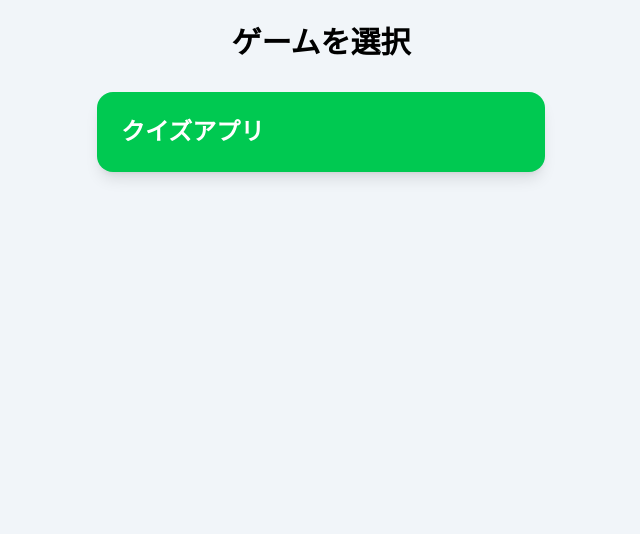
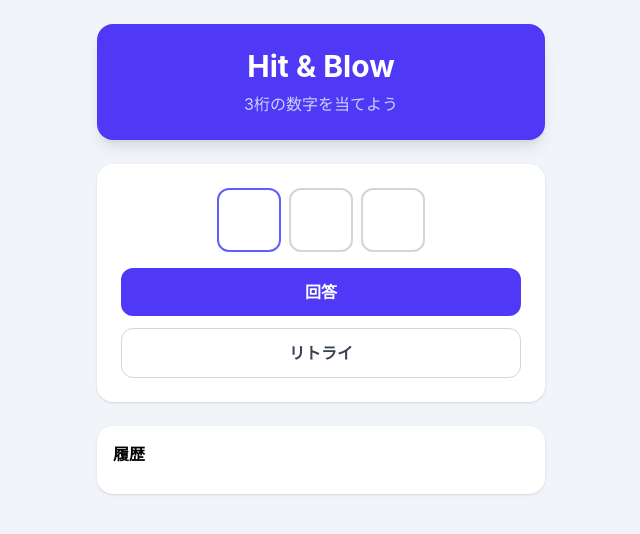
Before and after one commit to y-kashio1979/quiz-app, a React (Vite) app: page /hitblow in a window 1280 px wide. Before the commit this address led to /. Shown: the top 534 px of the page, without its empty margins (319-959 px from the left). Built offline with nearby package versions, Linux system fonts and the light colour scheme.

Commit message:
ヒットアンドブローを追加

```diff
--- a/src/App.tsx
+++ b/src/App.tsx
@@ -2,6 +2,7 @@ import { BrowserRouter, Navigate, Route, Routes } from "react-router-dom";
 import { Quiz } from "./quiz/Quiz";
 import { HomePage } from "./quiz/pages/HomePage";
 import { SelectGame } from "./SelectGame";
+import { HitBlow } from "./hitblow/HitBlow";
 
 function App() {
   return (
@@ -10,6 +11,7 @@ function App() {
         <Route path="/" element={<SelectGame />} />
         <Route path="/quiz" element={<HomePage />} />
         <Route path="/quiz/:genre" element={<Quiz />} />
+        <Route path="/hitblow" element={<HitBlow />} />
         <Route path="*" element={<Navigate to="/" replace />} />
       </Routes>
     </BrowserRouter>
--- a/src/SelectGame.tsx
+++ b/src/SelectGame.tsx
@@ -1,4 +1,20 @@
 import { Link } from "react-router-dom";
+
+interface Game {
+  name: string;
+  path: string;
+}
+
+const games: Game[] = [
+  {
+    name: "クイズ",
+    path: "/quiz",
+  },
+  {
+    name: "Hit & Blow",
+    path: "/hitBlow",
+  },
+];
 
 export const SelectGame = () => {
   return (
@@ -6,12 +22,16 @@ export const SelectGame = () => {
       <h1 className="mb-8 text-center text-3xl font-bold">ゲームを選択</h1>
 
       <div className="mx-auto max-w-md space-y-4">
-        <Link
-          to="/quiz"
-          className="block rounded-2xl bg-green-500 p-6 text-white shadow-lg hover:bg-green-600"
-        >
-          <h2 className="text-2xl font-bold">クイズアプリ</h2>
-        </Link>
+        {games.map((game) => (
+          <div key={game.name}>
+            <Link
+              to={game.path}
+              className="block rounded-2xl bg-green-500 p-6 text-white shadow-lg hover:bg-green-600"
+            >
+              <h2 className="text-2xl font-bold">{game.name}</h2>
+            </Link>
+          </div>
+        ))}
       </div>
     </div>
   );
--- /dev/null
+++ b/src/hitblow/HitBlow.tsx
@@ -0,0 +1,9 @@
+import { Main } from './pages/Main'
+
+export const HitBlow = () => {
+  return (
+    <>
+    <Main />
+    </>
+  )
+}
--- /dev/null
+++ b/src/hitblow/components/SuccessModal.tsx
@@ -0,0 +1,42 @@
+interface Props {
+  isOpen: boolean;
+  answerCount: number;
+  onClose: () => void;
+  onRetry: () => void;
+}
+
+export const SuccessModal = ({
+  isOpen,
+  answerCount,
+  onClose,
+  onRetry,
+}: Props) => {
+  if (!isOpen) {
+    return null;
+  }
+
+  return (
+    <div className="fixed inset-0 z-50 flex items-center justify-center bg-black/50">
+      <div className="w-80 rounded-2xl bg-white p-6 text-center shadow-xl">
+        <div className="mb-4 text-5xl">🎉</div>
+
+        <h2 className="mb-2 text-2xl font-bold">クリア！</h2>
+
+        <p className="mb-6 text-gray-600">{answerCount}回で正解しました</p>
+
+        <div className="flex gap-3">
+          <button onClick={onClose} className="flex-1 rounded-xl border py-2">
+            閉じる
+          </button>
+
+          <button
+            onClick={onRetry}
+            className="flex-1 rounded-xl bg-indigo-600 py-2 text-white"
+          >
+            もう一回
+          </button>
+        </div>
+      </div>
+    </div>
+  );
+};
--- /dev/null
+++ b/src/hitblow/hooks/useHitBlow.ts
@@ -0,0 +1,100 @@
+import { useState } from "react";
+
+export interface Answers {
+  no: number;
+  inputNumber: string;
+  hit: number;
+  blow: number;
+}
+export const useHitBlow = (numCount = 3) => {
+  const [numbers, setNumbers] = useState<string[]>([]);
+  const [inputs, setInputs] = useState<string[]>(Array(numCount).fill(""));
+  const [hit, setHit] = useState(0);
+  const [blow, setBlow] = useState(0);
+  const [answers, setAnswers] = useState<Answers[]>([]);
+  const isClear = numCount === hit;
+
+  const createNumbers = () => {
+    const result: string[] = [];
+
+    while (result.length < numCount) {
+      const number = String(Math.floor(Math.random() * 10));
+      if (!result.includes(number)) {
+        result.push(number);
+      }
+    }
+
+    setNumbers(result);
+  };
+
+  const init = () => {
+    createNumbers();
+    setInputs(Array(numCount).fill(""));
+    setHit(0);
+    setBlow(0);
+    setAnswers([]);
+  };
+
+  const clearInputs = () => {
+    setInputs(Array(numCount).fill(""));
+  };
+
+  const inputNumber = (index: number, num: string) => {
+    const newInputs = [...inputs];
+    newInputs[index] = num;
+    setInputs(newInputs);
+  };
+
+  const checkNumber = () => {
+    let hit = 0;
+    let blow = 0;
+    inputs.forEach((num, index) => {
+      if (num === numbers[index]) {
+        hit++;
+      } else if (numbers.includes(num)) {
+        blow++;
+      }
+    });
+
+    return { hit, blow };
+  };
+
+  const setAnswer = () => {
+    if (isClear) {
+      return;
+    }
+
+    if (inputs.some((v) => v === "")) {
+      return;
+    }
+
+    const { hit, blow } = checkNumber();
+    setHit(hit);
+    setBlow(blow);
+    setAnswers((prev) => [
+      ...prev,
+      {
+        no: prev.length + 1,
+        inputNumber: inputs.join(""),
+        hit,
+        blow,
+      },
+    ]);
+
+    if (hit !== numCount) {
+      clearInputs();
+    }
+  };
+
+  return {
+    numbers,
+    inputs,
+    hit,
+    blow,
+    isClear,
+    answers,
+    init,
+    inputNumber,
+    setAnswer,
+  };
+};
--- /dev/null
+++ b/src/hitblow/pages/Main.tsx
@@ -0,0 +1,133 @@
+import { useEffect, useRef, useState } from "react";
+import { useHitBlow } from "../hooks/useHitBlow";
+import { SuccessModal } from "../components/SuccessModal";
+
+export const Main = () => {
+  const numCount = 3;
+  const { inputs, answers, isClear, inputNumber, init, setAnswer } =
+    useHitBlow(numCount);
+  const inputRefs = useRef<(HTMLInputElement | null)[]>([]);
+  const [isShowSuccess, setIsShowSuccess] = useState(false);
+
+  useEffect(() => {
+    init();
+    inputRefs.current[0]?.focus();
+  }, []);
+
+  useEffect(() => {
+    if (isClear) {
+      setIsShowSuccess(true);
+    }
+  }, [isClear]);
+
+  const resetGame = () => {
+    setIsShowSuccess(false);
+    init();
+    inputRefs.current[0]?.focus();
+  };
+
+  const handleInput = (
+    e: React.ChangeEvent<HTMLInputElement>,
+    index: number,
+  ) => {
+    const num = e.target.value.replace(/\D/g, "").slice(-1);
+    inputNumber(index, e.target.value);
+
+    if (num && index < inputs.length - 1) {
+      inputRefs.current[index + 1]?.focus();
+    }
+  };
+
+  return (
+    <div className="min-h-screen bg-slate-100 p-6">
+      <div className="mx-auto max-w-md">
+        <div className="mb-6 rounded-2xl bg-indigo-600 p-6 text-center text-white shadow-lg">
+          <h1 className="text-3xl font-bold">Hit & Blow</h1>
+          <p className="mt-2 text-indigo-200">3桁の数字を当てよう</p>
+        </div>
+
+        <div className="rounded-2xl bg-white p-6 shadow">
+          <div className="mb-4 flex justify-center gap-2">
+            {inputs.map((value, index) => (
+              <input
+                key={index}
+                ref={(el) => {
+                  inputRefs.current[index] = el;
+                }}
+                inputMode="numeric"
+                type="text"
+                maxLength={1}
+                value={value}
+                className="h-16 w-16 rounded-xl border-2 border-gray-300 text-center text-3xl font-bold focus:border-indigo-500 focus:outline-none"
+                onChange={(e) => handleInput(e, index)}
+                onFocus={(e) => e.target.select()}
+              />
+            ))}
+          </div>
+
+          <button
+            disabled={isClear}
+            onClick={() => {
+              setAnswer();
+              inputRefs.current[0]?.focus();
+            }}
+            className={`mb-3 w-full rounded-xl py-3 font-bold text-white transition ${
+              isClear
+                ? "cursor-not-allowed bg-gray-400"
+                : "bg-indigo-600 hover:bg-indigo-700"
+            }`}
+          >
+            回答
+          </button>
+
+          <button
+            onClick={resetGame}
+            className="w-full rounded-xl border border-gray-300 py-3 font-bold text-gray-700 transition hover:bg-gray-100"
+          >
+            リトライ
+          </button>
+        </div>
+
+        <div className="mt-6 rounded-2xl bg-white p-4 shadow">
+          <h2 className="mb-3 font-bold">履歴</h2>
+
+          <div className="max-h-64 overflow-y-auto">
+            {[...answers].reverse().map((answer) => (
+              <div
+                key={answer.no}
+                className="mb-2 flex items-center justify-between rounded-lg bg-slate-50 p-3"
+              >
+                <div className="flex items-center gap-3">
+                  <span className="rounded-full bg-indigo-100 px-3 py-1 text-sm font-bold text-indigo-600">
+                    {answer.no}
+                  </span>
+
+                  <span className="font-mono text-lg tracking-widest">
+                    {answer.inputNumber}
+                  </span>
+                </div>
+
+                <div className="flex gap-2">
+                  <span className="rounded bg-red-100 px-2 py-1 text-red-600">
+                    {answer.hit}H
+                  </span>
+
+                  <span className="rounded bg-blue-100 px-2 py-1 text-blue-600">
+                    {answer.blow}B
+                  </span>
+                </div>
+              </div>
+            ))}
+          </div>
+        </div>
+      </div>
+
+      <SuccessModal
+        isOpen={isShowSuccess}
+        answerCount={answers.length}
+        onClose={() => setIsShowSuccess(false)}
+        onRetry={resetGame}
+      />
+    </div>
+  );
+};
```
